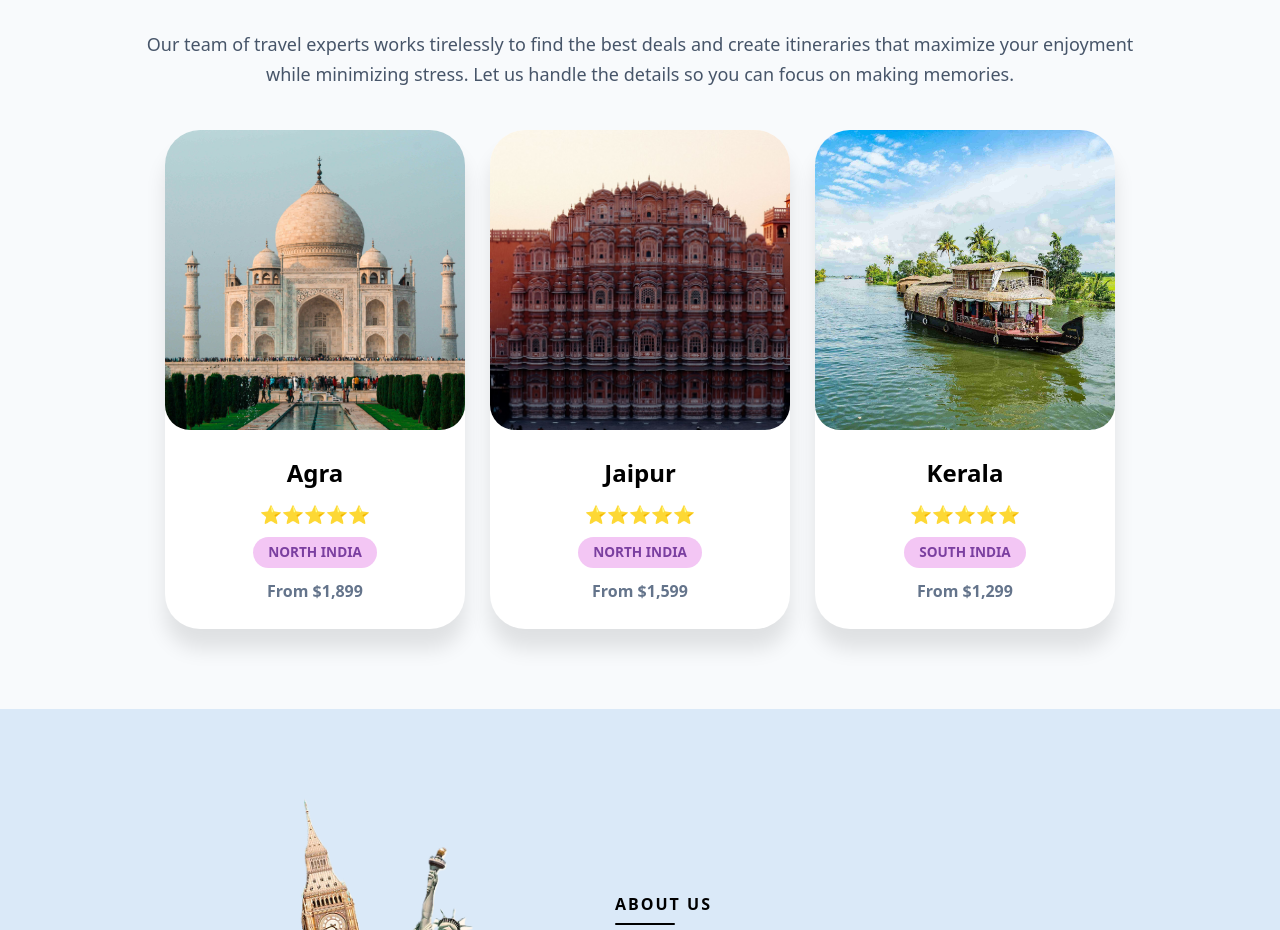
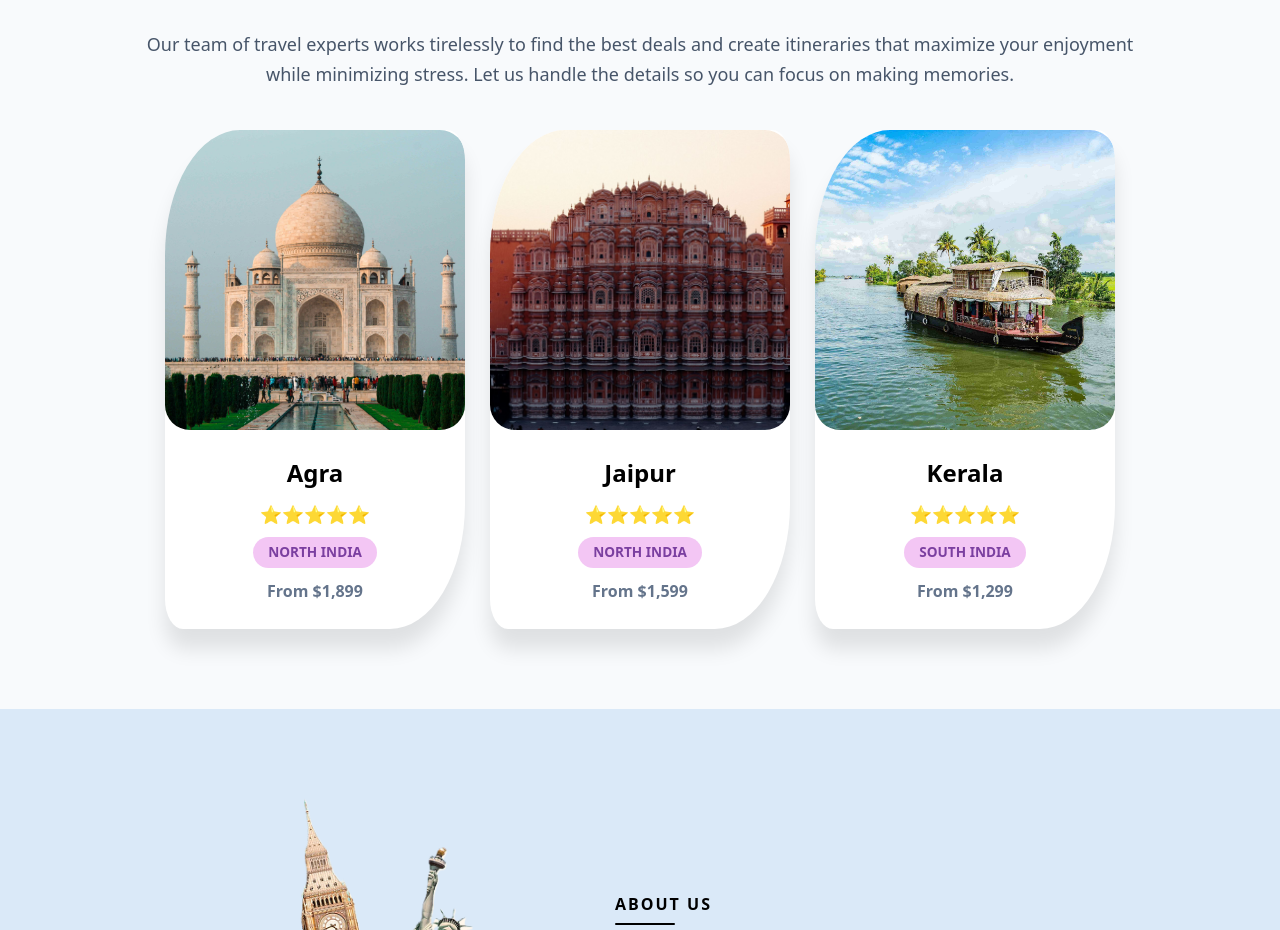
Before and after one commit to nikhilgalfade/travel-agency-project, a React (Vite) app: page / in a window 1280 px wide. Shown: the part 1082-2012 px from the top of the page. Built offline with nearby package versions, Linux system fonts and the light colour scheme.

Commit message:
updated card in handpick packages

```diff
--- a/src/components/Hero/Hero.css
+++ b/src/components/Hero/Hero.css
@@ -110,7 +110,7 @@
 .indian-destination-card {
   background: #fff;
   padding: 0;
-  border-radius: 35px;
+  border-radius: 25% 6%;
   width: 300px;
   text-align: center;
   box-shadow: 0 20px 20px rgba(0,0,0,0.1);
@@ -120,7 +120,7 @@
 
 .indian-destination-card:hover {
   transform: translateY(-5px);
-  box-shadow: 0 15px 50px rgba(0,0,0,0.2);
+  box-shadow: 0 15px 50px rgba(0,0,0,0.3);
 }
 
 .indian-destination-card .card-img {
```
